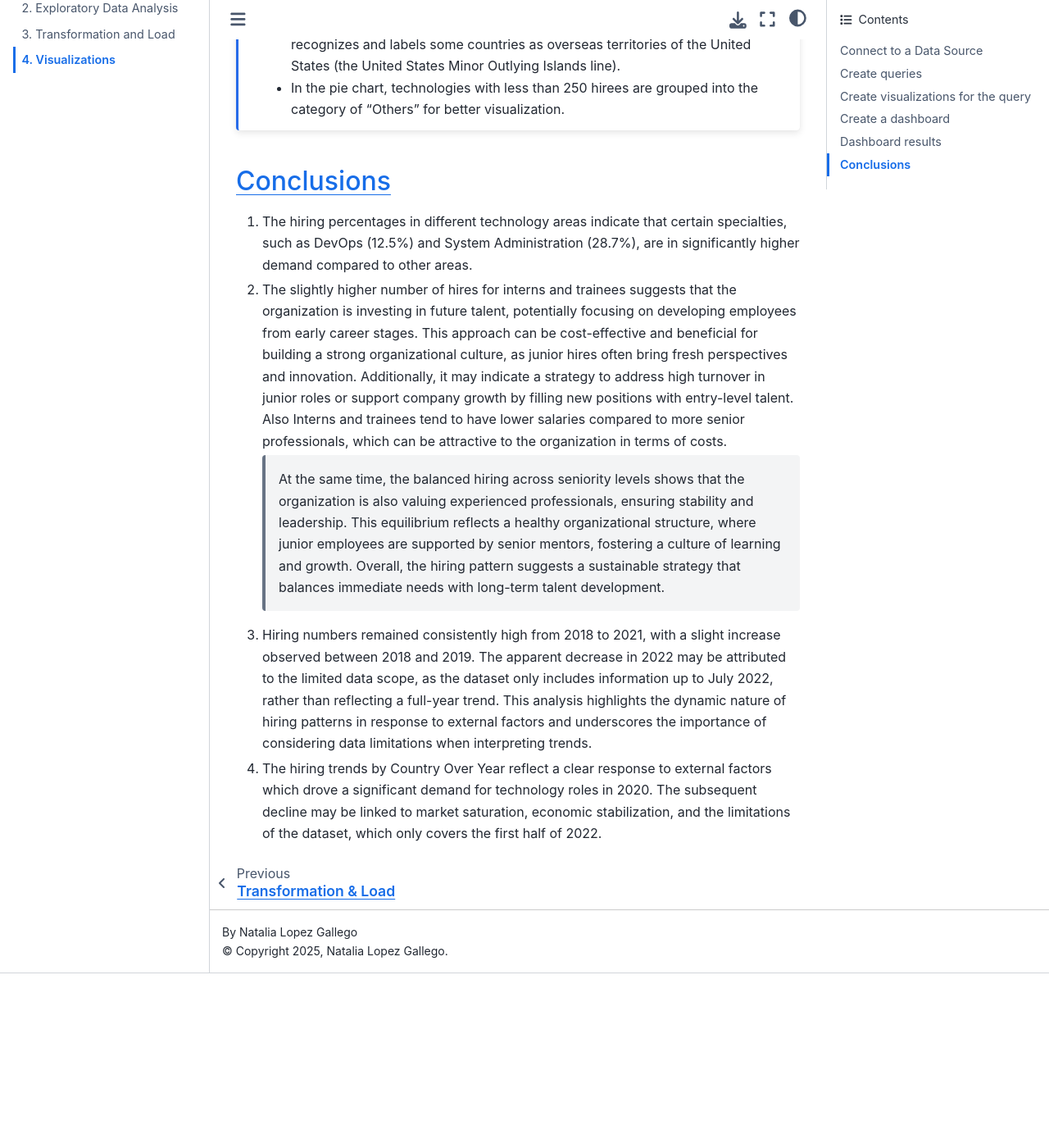
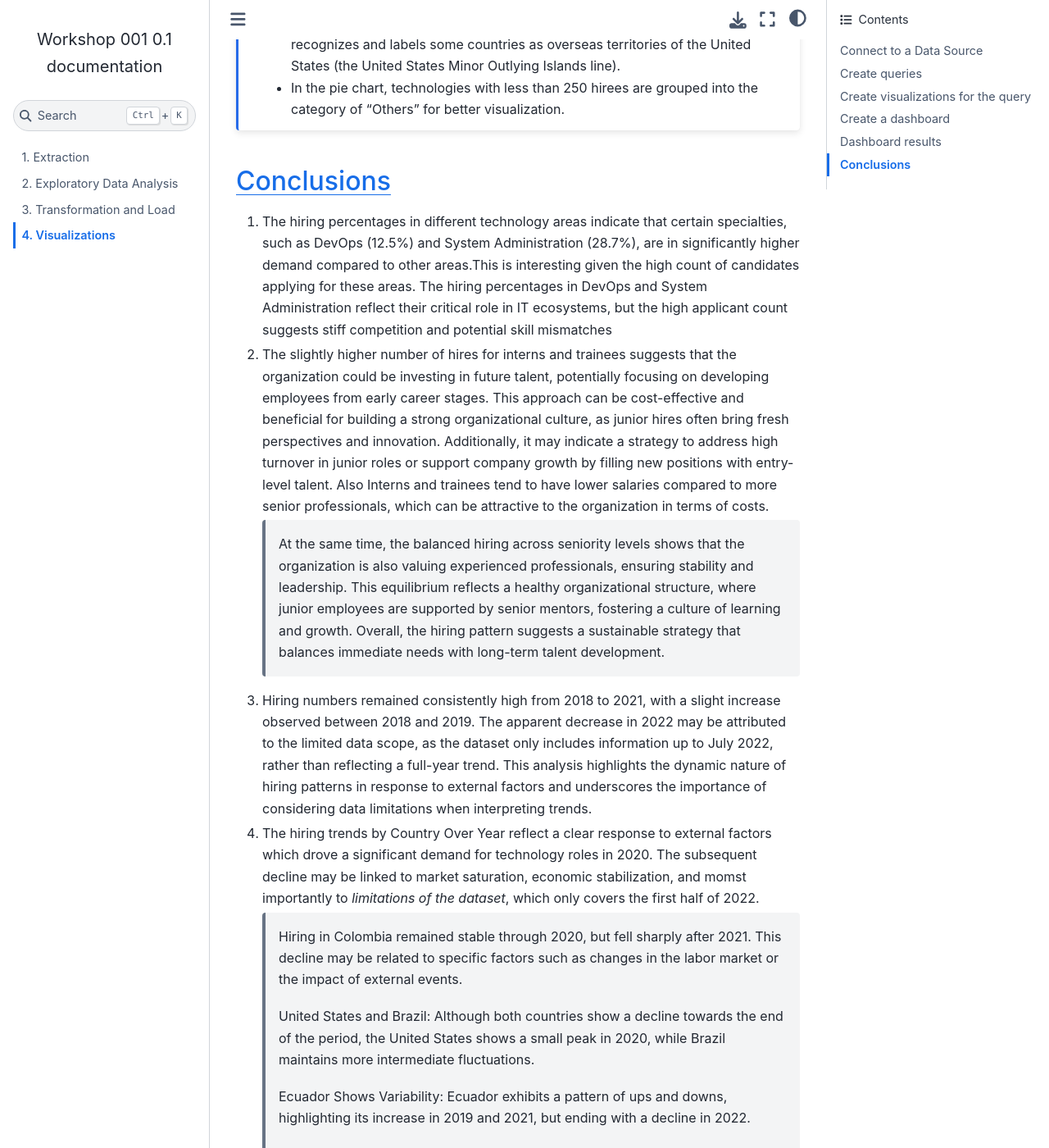
Before and after one commit to ntlg72/etl-ws-1, a Sphinx documentation site: the page built from docs/source/visualization.rst, in a window 1280 px wide and 1400 px high, scrolled down 3500 px. Shown: the whole window at 82% size. Built offline with Sphinx 7.4.7 and the Sphinx Book theme 1.1.4, drawn with Linux system fonts in a browser that asks for light colours; pages that are not in the unit, such as notebooks, are missing from menus; before the commit the page ends 4687 px from its top, so only the background shows below that; some of the changed text lies outside the part shown.

Commit message:
eda updated

```diff
--- a/docs/source/index.rst
+++ b/docs/source/index.rst
@@ -102,7 +102,6 @@
  .. toctree::
    :titlesonly:
 
-   Install <installation>
    1. Extraction <extraction>
    2. Exploratory Data Analysis <eda>
    3. Transformation and Load <transformation_load>
--- a/docs/source/visualization.rst
+++ b/docs/source/visualization.rst
@@ -105,10 +105,10 @@
 Conclusions
 """"""""""""
 
-1. The hiring percentages in different technology areas indicate that certain specialties, such as DevOps (12.5%) and System Administration (28.7%), are in significantly higher demand compared to other areas.
+1. The hiring percentages in different technology areas indicate that certain specialties, such as DevOps (12.5%) and System Administration (28.7%), are in significantly higher demand compared to other areas.This is interesting given the high count of candidates applying for these areas. The hiring percentages in DevOps and System Administration reflect their critical role in IT ecosystems, but the high applicant count suggests stiff competition and potential skill mismatches
 
 
-2. The slightly higher number of hires for interns and trainees suggests that the organization is investing in future talent, potentially focusing on developing employees from early career stages. This approach can be cost-effective and beneficial for building a strong organizational culture, as junior hires often bring fresh perspectives and innovation. Additionally, it may indicate a strategy to address high turnover in junior roles or support company growth by filling new positions with entry-level talent.  Also Interns and trainees tend to have lower salaries compared to more senior professionals, which can be attractive to the organization in terms of costs.
+2. The slightly higher number of hires for interns and trainees suggests that the organization could be investing in future talent, potentially focusing on developing employees from early career stages. This approach can be cost-effective and beneficial for building a strong organizational culture, as junior hires often bring fresh perspectives and innovation. Additionally, it may indicate a strategy to address high turnover in junior roles or support company growth by filling new positions with entry-level talent.  Also Interns and trainees tend to have lower salaries compared to more senior professionals, which can be attractive to the organization in terms of costs.
 
     At the same time, the balanced hiring across seniority levels shows that the organization is also valuing experienced professionals, ensuring stability and leadership. This equilibrium reflects a healthy organizational structure, where junior employees are supported by senior mentors, fostering a culture of learning and growth. Overall, the hiring pattern suggests a sustainable strategy that balances immediate needs with long-term talent development.
 
@@ -116,4 +116,13 @@
 3. Hiring numbers remained consistently high from 2018 to 2021, with a slight increase observed between 2018 and 2019. The apparent decrease in 2022 may be attributed to the limited data scope, as the dataset only includes information up to July 2022, rather than reflecting a full-year trend. This analysis highlights the dynamic nature of hiring patterns in response to external factors and underscores the importance of considering data limitations when interpreting trends.
 
 
-4. The hiring trends by Country Over Year reflect a clear response to external factors which drove a significant demand for technology roles in 2020. The subsequent decline may be linked to market saturation, economic stabilization, and the limitations of the dataset, which only covers the first half of 2022.
+4. The hiring trends by Country Over Year reflect a clear response to external factors which drove a significant demand for technology roles in 2020. The subsequent decline may be linked to market saturation, economic stabilization, and momst importantly to *limitations of the dataset*, which only covers the first half of 2022.
+
+
+    Hiring in Colombia remained stable through 2020, but fell sharply after 2021. This decline may be related to specific factors such as changes in the labor market or the impact of external events.
+
+    United States and Brazil: Although both countries show a decline towards the end of the period, the United States shows a small peak in 2020, while Brazil maintains more intermediate fluctuations.
+
+    Ecuador Shows Variability: Ecuador exhibits a pattern of ups and downs, highlighting its increase in 2019 and 2021, but ending with a decline in 2022.
+
+    U.S. Minor Outlying Islands: Although they start with the highest number of hires, they also show a steady decline by 2022.
```
Also changed, not shown: 1 other file.
